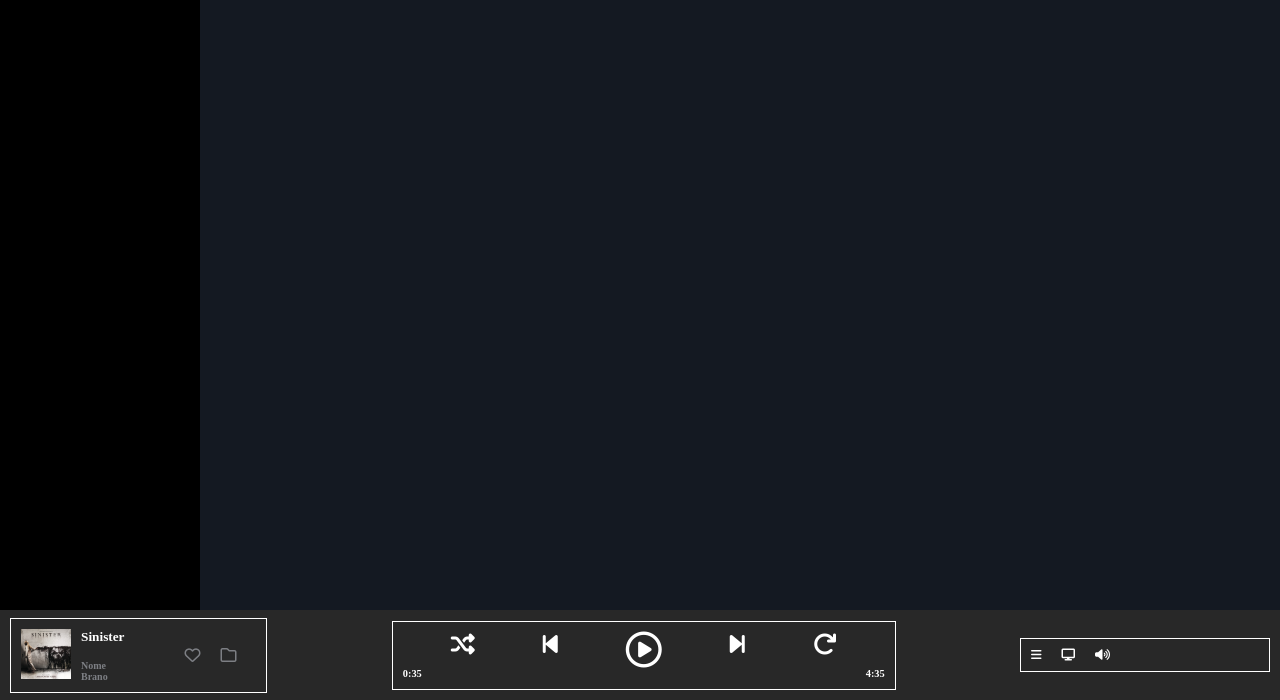
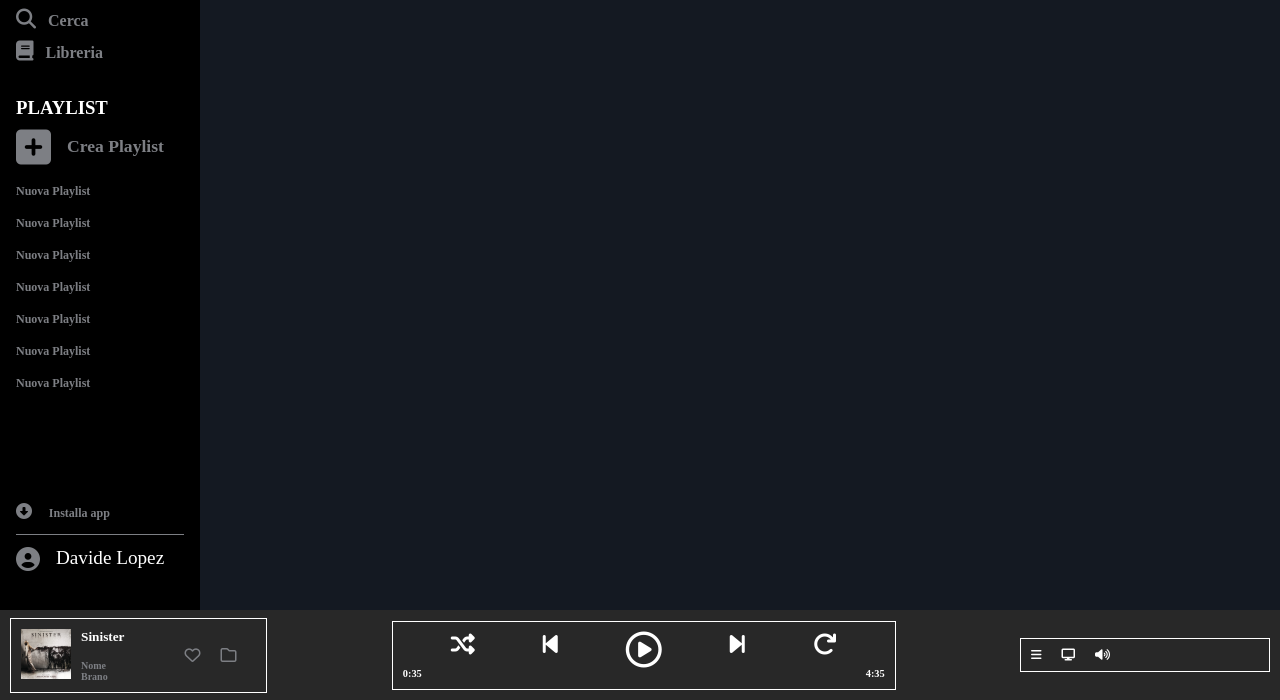
Before and after one commit to DavideLopez/html-css-spotifyweb, a plain HTML site: page index.html in a window 1280 px wide. Shown: the part 100-800 px from the top of the page. Drawn offline with Linux system fonts and the light colour scheme.

Commit message:
inserita sidebar da sistemare

```diff
--- a/index.html
+++ b/index.html
@@ -15,7 +15,65 @@
     <div class="container">
         <div class="box">
             <header class="nav-bar-side">
-                <p>sidebar</p>
+                <figure>
+                    <img class="logo-nav-bar" src="img/logo.svg" alt="logo-spotify">
+                    <img class="small-version-logo" src="img/logo-small.svg" alt="small-version">
+                </figure>
+
+                <div class="nav-general-container">
+                    <div class="nav-general">
+                        <ul class="ul-nav-general">
+                            <li id="home" class="active-nav">
+                                <i class="fa-solid fa-house"></i>
+                                <div class="description-icon">
+                                    <a id="home-icon" href="#">Home</a>
+
+                                </div>
+                            </li>
+                            <li class="active-nav">
+                                <i class="fa-solid fa-magnifying-glass"></i>
+                                <div class="description-icon">
+                                    <a href="#">Cerca</a>
+                                </div>
+                            </li>
+                            <li class="active-nav">
+                                <i class="fa-solid fa-book"></i>
+                                <div class="description-icon">
+                                    <a href="#">Libreria</a>
+                                </div>
+                            </li>
+                        </ul>
+                        <div class="wrapper-playlist">
+                            <h3>PLAYLIST</h3>
+                            <div class="add-playlist">
+                                <i class="fa-solid fa-square-plus"></i>
+                                <span>Crea Playlist</span>
+                            </div>
+                            <ul class="name-playlist">
+                                <li class="new">Nuova Playlist</li>
+                                <li class="new">Nuova Playlist</li>
+                                <li class="new">Nuova Playlist</li>
+                                <li class="new">Nuova Playlist</li>
+                                <li class="new">Nuova Playlist</li>
+                                <li class="new">Nuova Playlist</li>
+                                <li class="new">Nuova Playlist</li>
+                            </ul>
+                        </div>
+                    </div>
+                    <div class="install">
+                        <div class="install-link">
+                            <i class="fa-solid fa-circle-down"></i>
+                            <a href="#"> Installa app </a>
+                        </div>
+                        <div class="profile">
+                            <i class="fa-solid fa-circle-user"></i>
+                            <p class="user">Davide Lopez</p>
+                        </div>
+                    </div>
+                </div>
+
+
+
             </header>
             <main class="main-container">
                 <div class="upgrade-bar">
--- a/style.css
+++ b/style.css
@@ -10,6 +10,10 @@ img{
 
 a {
     text-decoration: none;
+}
+
+li{
+    list-style: none;
 }
 
 :root{
@@ -47,6 +51,16 @@ a {
     /* max-height: 100%; */
 }
 
+.small-version-logo{
+    width:30px;
+    display: none;
+}
+
+.logo-nav-bar {
+    width: 120px;
+    padding: 20px 0 20px 10px ;
+}
+
 .main-container {
     flex-grow: 1;
     overflow: auto;
@@ -81,7 +95,158 @@ header p{
     }
 } */
 
-/* CONTENUTO */
+/* CONTENUTO LEFTBAR */
+
+.mobile-logo {
+    width:30px;
+    display: none;
+}
+
+.logo-header {
+    width: 140px;
+    padding: 1rem 0 1.75rem 0 ;
+}
+
+.ul-nav-general i {
+    font-size: 20px;
+}
+
+.ul-nav-general a{
+    color: var(--greytxt);
+}
+
+.active-nav, figure {
+    margin: 0 1rem;
+}
+
+.description-icon {
+    display: inline;
+    margin-left: 0.5rem;
+    line-height: 20px;
+    vertical-align: center;
+}
+
+
+.ul-nav-general {
+    padding-bottom: 1.5rem;
+}
+
+#home, #home-icon {
+    color: white;
+}
+
+.add-playlist span {
+    font-weight: bold;
+    font-size: 1.1rem;
+}
+
+.wrapper-playlist h3 {
+    color: white;
+}
+
+.add-playlist i {
+    font-size: 2.5rem;
+}
+.add-playlist {
+    display: flex;
+    gap: 1rem;
+    align-items: center;
+    padding: 0.5rem 0;
+    cursor: pointer;
+}
+
+.name-playlist li {
+    line-height: 2rem;
+    color: var(--greytxt);
+    font-size: 12px;
+    font-weight: bold;
+}
+
+.wrapper-playlist {
+    color: var(--greytxt);
+    font-size: 16px;
+    padding: 0 1rem;
+}
+
+.active-nav {
+    color: var(--greytxt);
+    padding: 0 0 10px 0;
+    font-size: 16px;
+    font-weight: bold;
+}
+
+.install {
+    padding: 0 1rem;
+}
+
+.install-link {
+    border-bottom: 1px solid var(--greytxt);
+    padding: 0.8rem 0;
+    color: var(--greytxt);
+}
+
+.install-link a{
+    color: var(--greytxt);
+    font-size: 12px;
+    font-weight: bold;
+}
+
+.install-link i {
+    margin-right: 0.8rem;
+}
+.new {
+    color: var(--greytxt);
+}
+
+.user {
+    font-size: 1.2rem;
+    display: inline;
+    margin-left: 1rem;
+    text-align: center;
+}
+
+.profile i {
+    font-size: 1.5rem;
+    color: var(--greytxt);
+}
+
+.profile {
+    padding: 0.8rem 0;
+    display: flex;
+}
+
+.nav-general-container {
+    display: flex;
+    flex-direction: column;
+    height: calc(100% - 90px);
+    justify-content: space-between;
+    padding-bottom: 0.8rem;
+}
+
+.add-playlist:hover {
+    color: white;
+}
+
+.new:hover {
+    color: white;
+    cursor: pointer;
+}
+
+.active-nav:hover {
+    color: white;
+    cursor: pointer;
+}
+
+.install-link:hover {
+    color: white;
+    cursor: pointer;
+}
+
+
+
+
+  /* BOTTOM TOOLBAR */
+
 
 .current-song img{
     width: 50px;
@@ -164,3 +329,5 @@ header p{
 .player-scrollbar{
 
 }
+
+/* FINE BOTTOM TOOLBAR */
```
